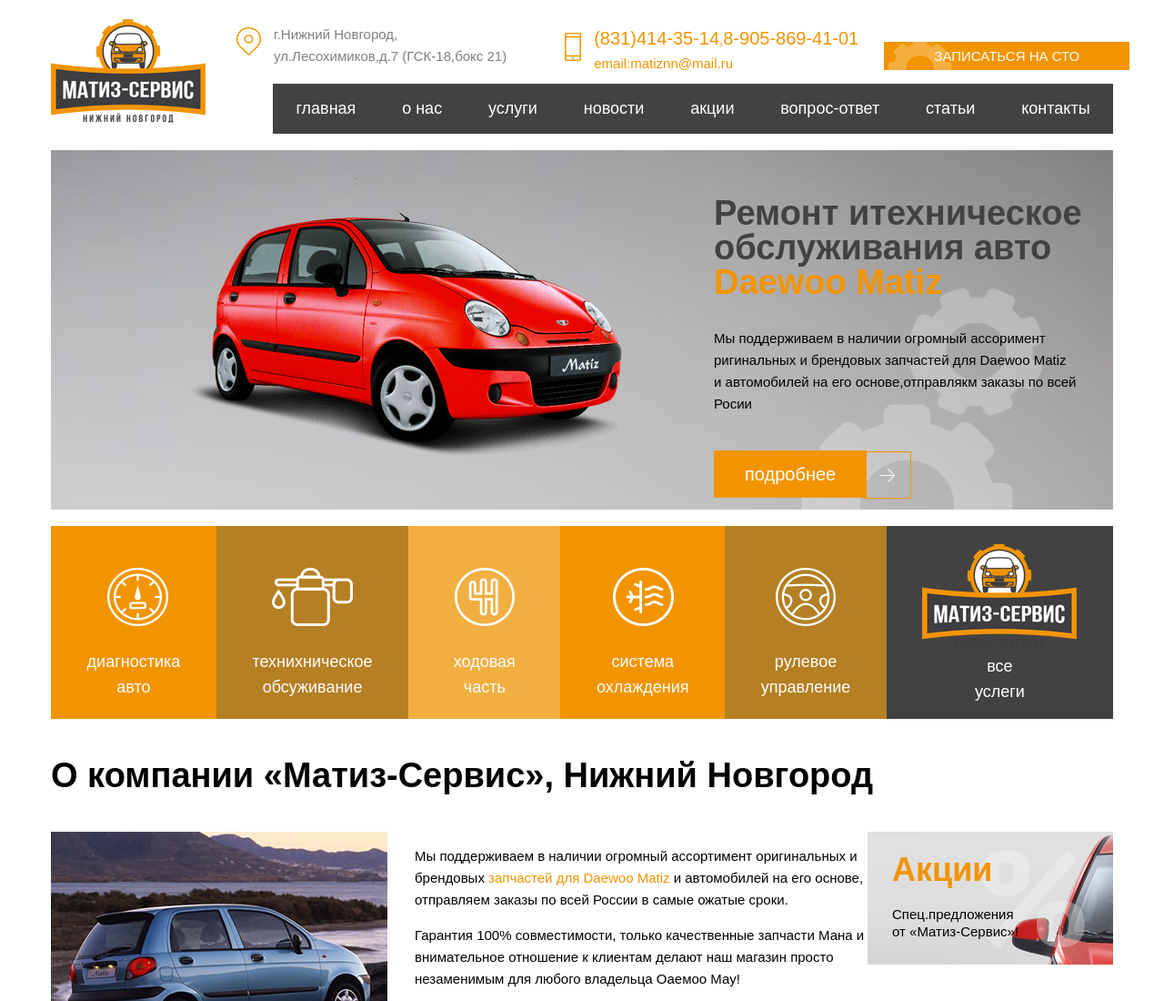
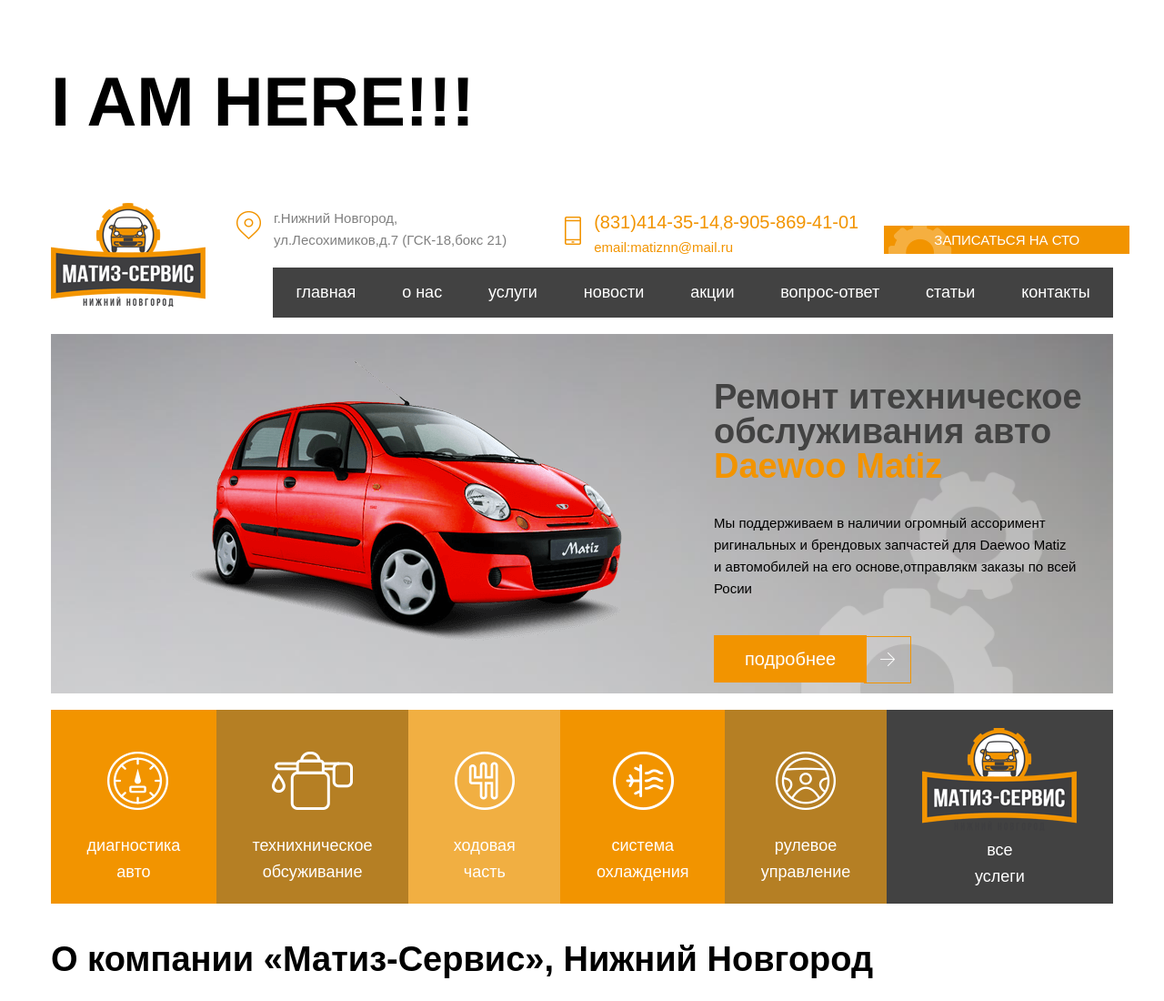
Before and after one commit to Bibliaricus/Vova, a plain HTML site: page index.html in a window 1280 px wide. Shown: the top 1100 px of the page at 91% size. Drawn offline with Linux system fonts and the light colour scheme.

Commit message:
Add files via upload

```diff
--- a/index.html
+++ b/index.html
@@ -12,6 +12,14 @@
 	</head>
 	<body>
 		<header>
+			<style>
+				h1.dobik {
+					font-size: 76px;
+					font-weight: 700;
+					text-transform: uppercase;
+				}
+			</style>
+			<h1 class="dobik">I am here!!!</h1>
 			<div class="header_logo">
 				<img src="img/logo.png" alt="Логотип">
 			</div>
```
